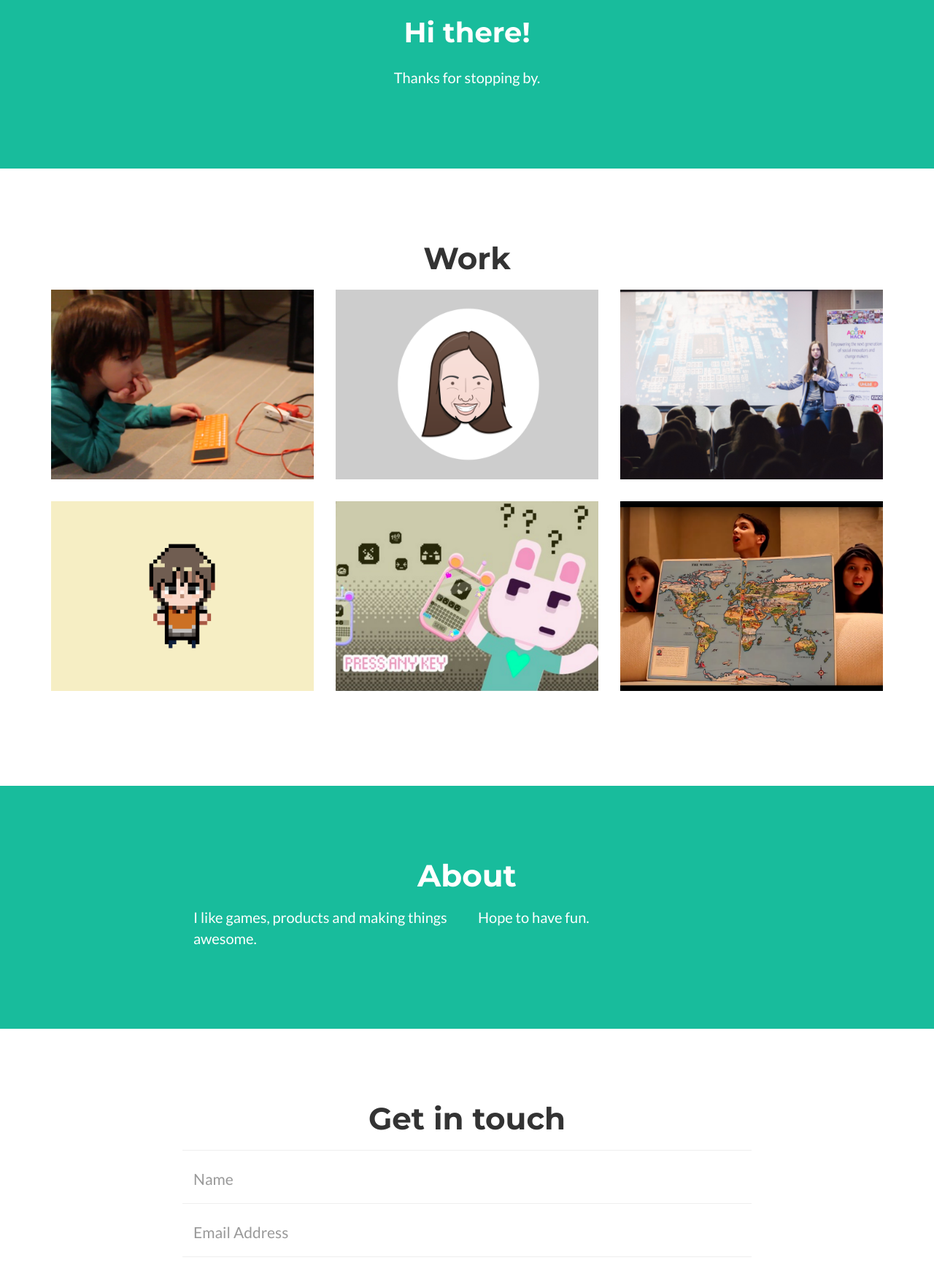
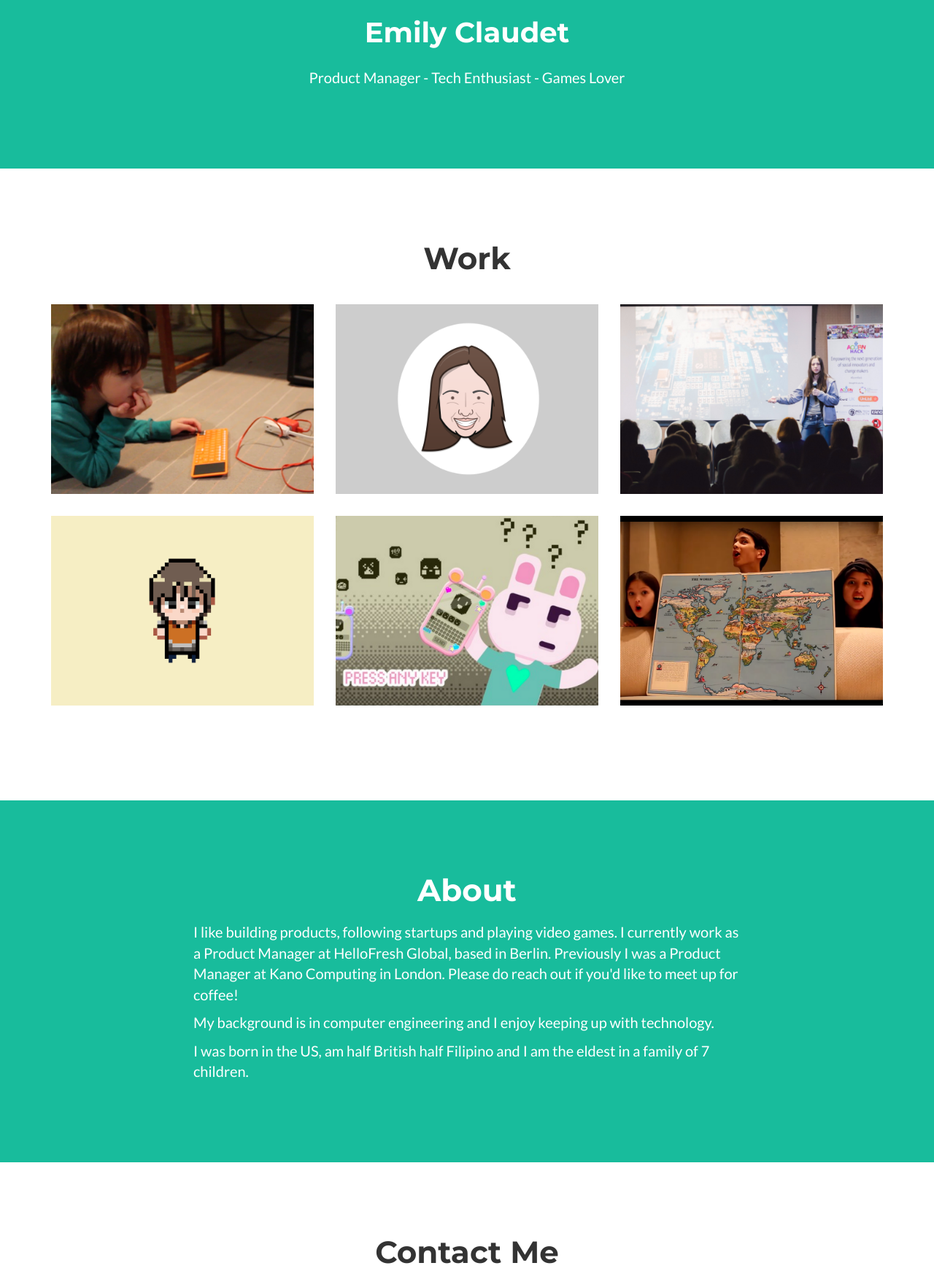
Before and after one commit to emilyclaudet/bootstrap-site, a website: page index.html in a window 1280 px wide. Shown: the part 459-2201 px from the top of the page at 73% size. Drawn offline with nearby package versions, Linux system fonts and the light colour scheme.

Commit message:
Added about description

```diff
--- a/index.html
+++ b/index.html
@@ -76,10 +76,10 @@
                 <div class="col-lg-12">
                     <img class="img-responsive" src="img/emilyprofile.png" alt="">
                     <div class="intro-text">
-                        <span class="name">Hi there!</span>
+                        <span class="name">Emily Claudet</span>
                         <br>
 <!--                         <span class="skills">Product Manager - Tech Enthusiast - Games Lover</span> -->
-                        <p>Thanks for stopping by.</p>
+                        <p>Product Manager - Tech Enthusiast - Games Lover</p>
                     </div>
                 </div>
             </div>
@@ -92,7 +92,7 @@
             <div class="row">
                 <div class="col-lg-12 text-center">
                     <h2>Work</h2>
-                    <br>
+                    <br><br>
                 </div>
             </div>
             <div class="row">
@@ -150,7 +150,7 @@
                     <a href="https://www.youtube.com/channel/UC1bMQdpUODmEPwgPXG6wAzQ" class="portfolio-link" data-toggle="modal">
                         <div class="caption">
                             <div class="caption-content">
-                                <p>I love making music videos.</p>
+                                <p>I sometimes make music videos.</p>
                             </div>
                         </div>
                         <img src="img/youtube_channel.png" class="img-responsive" alt="">
@@ -170,11 +170,10 @@
                 </div>
             </div>
             <div class="row">
-                <div class="col-lg-4 col-lg-offset-2">
-                    <p>I like games, products and making things awesome.</p>
-                </div>
-                <div class="col-lg-4">
-                    <p>Hope to have fun.</p>
+                <div class="col-lg-8 col-lg-offset-2">
+                    <p>I like building products, following startups and playing video games. I currently work as a Product Manager at HelloFresh Global, based in Berlin. Previously I was a Product Manager at Kano Computing in London. Please do reach out if you'd like to meet up for coffee!</p>
+                    <p>My background is in computer engineering and I enjoy keeping up with technology.</p>
+                    <p>I was born in the US, am half British half Filipino and I am the eldest in a family of 7 children.</p>
                 </div>
             </div>
         </div>
@@ -185,8 +184,8 @@
         <div class="container">
             <div class="row">
                 <div class="col-lg-12 text-center">
-                    <h2>Get in touch</h2>
-                        <br>
+                    <h2>Contact Me</h2>
+                        <br><br>
                  </div>
             </div>
             <div class="row">
@@ -293,14 +292,14 @@
                             <h2>Kano</h2>
                             <br>
                             <img src="img/AnthonyKano_Icon.png" class="img-responsive img-centered" alt="">
-                            <p>I worked at Kano over 2 years, seeing it grow from a Kickstarter campaign to a fully fledged project.</p>
+                            <p>I worked at Kano from December 2013 - August 2016. I saw it grow from a $1.5 million Kickstarter campaign to a $15 million series A company. My responsibilities included ecommerce logistics and product managing the computer and screen kits.</p>
                             <ul class="list-inline item-details">
                                 <li>Website:
                                     <strong><a href="http://kano.me">kano.me</a>
                                     </strong>
                                 </li>
                             </ul>
-                            <button type="button" class="btn btn-default" data-dismiss="modal"><i class="fa fa-times"></i> Close</button>
+                            <button type="button" class="btn btn-default" data-dismiss="modal"><i class="fa fa-times"></i>Close</button>
                         </div>
                     </div>
                 </div>
```
